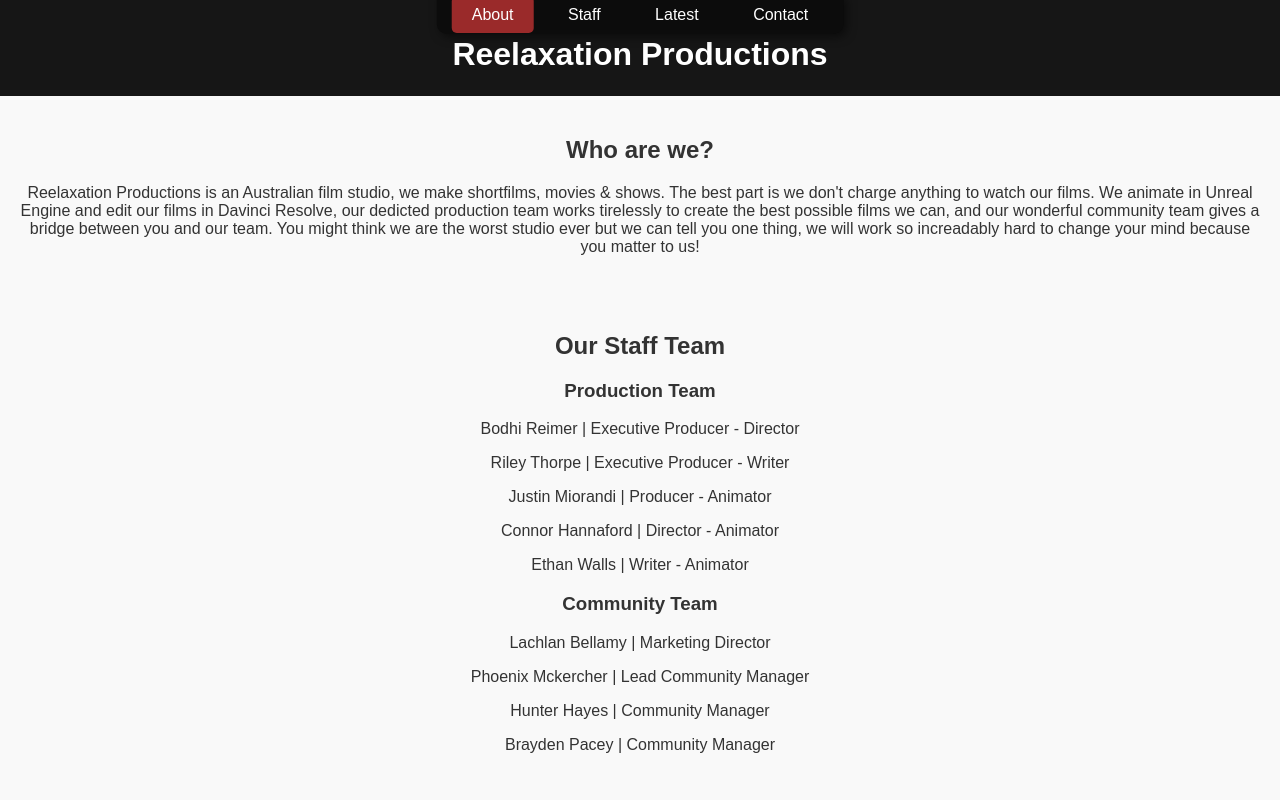
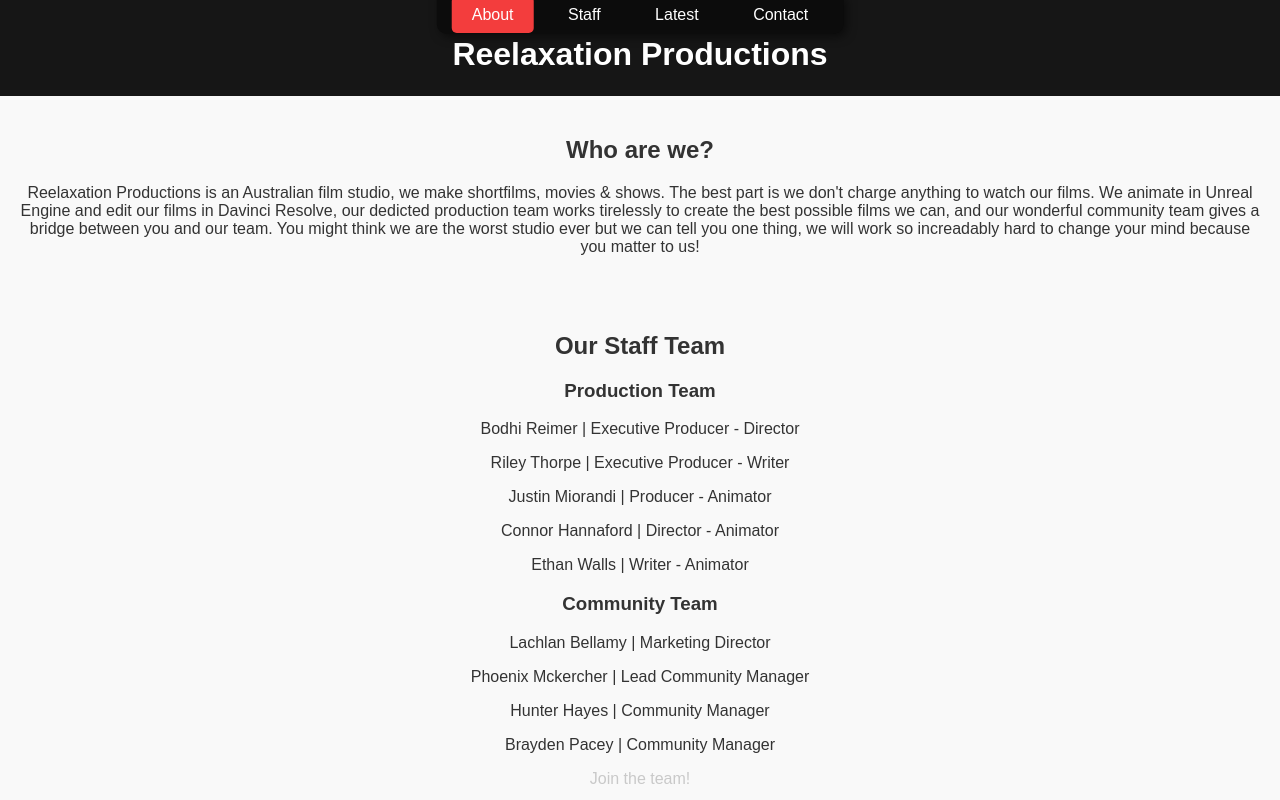
Before and after one commit to reelaxationproductions/reelaxationproductions.github.io, a plain HTML site: page index.html in a window 1280 px wide. In both pictures the pointer is over the link "About". Shown: the top 800 px of the page. Drawn offline with Linux system fonts and the light colour scheme.

Commit message:
Join The Team button

```diff
--- a/index.html
+++ b/index.html
@@ -43,7 +43,7 @@
             transition: background-color, 0.3s;
         }
         nav a:hover {
-            background-color: #f33d3d9d;
+            background-color: #f33d3d;
         }
         section {
             padding: 20px;
@@ -51,6 +51,13 @@
         }
 
         section a{
+            text-decoration: none;
+            color: #c9c9c9;
+            transition: color, 0.3s;
+        }
+
+        section a:hover{
+            color: #f33d3d;
         }
 
         footer {
@@ -135,6 +142,7 @@
         <p>Hunter Hayes | Community Manager</p>
         <p>Brayden Pacey | Community Manager</p>
         <p></p>
+        <a href="https://forms.gle/L7vyx9mYEH9yk7eA8">Join the team!</a>
     </section>
     <h2>Latest</h2>
     <section id="New">
```
